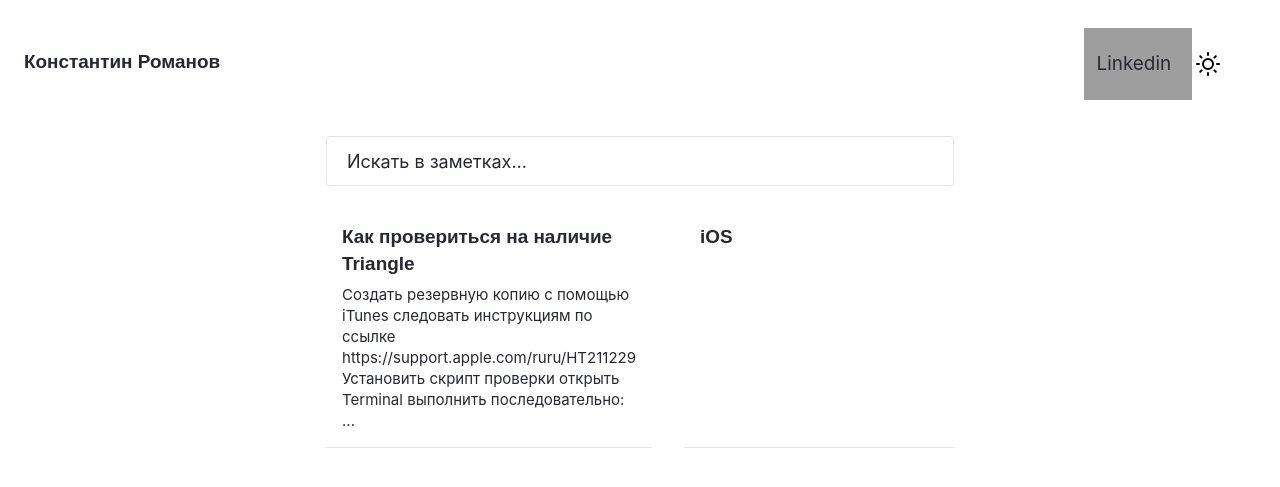
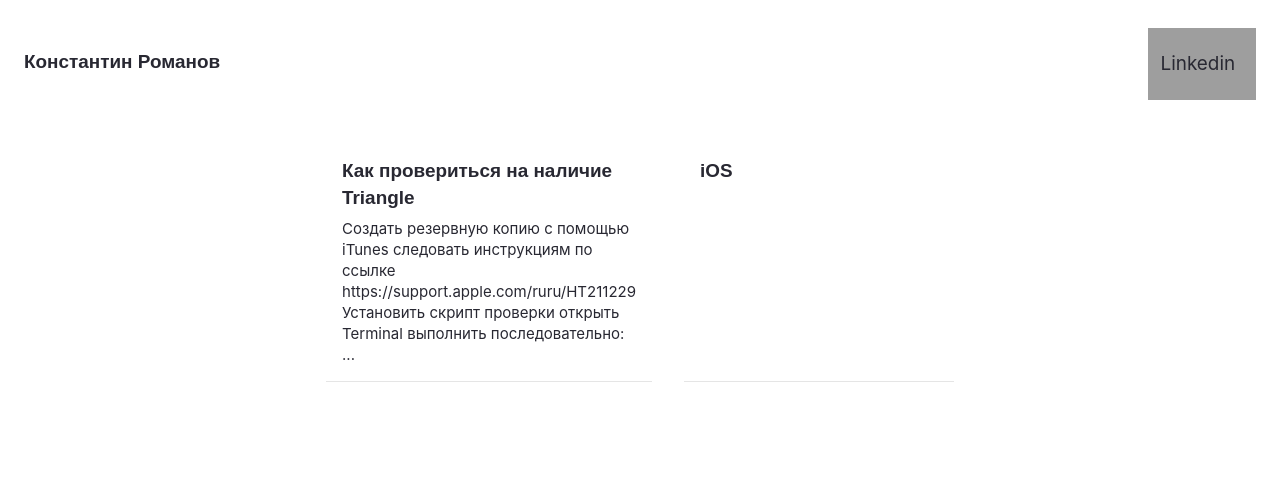
Before and after one commit to kotasher/kotasher.github.io, a Jekyll site: the page built from pages/index.md, in a window 1280 px wide. Shown: the top 487 px of the page. Built offline with Jekyll 4.4.1, drawn with Linux system fonts in a browser that asks for light colours; grey boxes are pictures that could not be loaded.

Commit message:
06/02/2023 21:47:09

```diff
--- a/_config.yml
+++ b/_config.yml
@@ -42,7 +42,7 @@ privatelinks:
 # To enable set "enabled : true" else, use "enabled:false"
 preferences:
   search:
-    enabled: true
+    enabled: false
   wiki_style_link:
     enabled: true
   pagepreview:
--- a/_includes/Nav.html
+++ b/_includes/Nav.html
@@ -57,7 +57,7 @@
           Linkedin
         </a>
       </div>
-      <div class="navbar-end is-hidden-mobile" onclick="modeSwitcher()" >
+      <!-- <div class="navbar-end is-hidden-mobile" onclick="modeSwitcher()" >
         <div class="navbar-item">
           <div class="buttons">
             <a class="button is-text">
@@ -67,6 +67,6 @@
             </a>
           </div>
         </div>
-      </div>
+      </div> -->
     </div>
   </nav>
--- a/_layouts/Post.html
+++ b/_layouts/Post.html
@@ -32,8 +32,6 @@
 <head>
     <meta content="width=device-width, initial-scale=1" name="viewport" />
     <meta property="og:image" content="../assets/img/OGImg.png">
-    <link rel="preconnect" href="https://fonts.googleapis.com">
-    <link rel="preconnect" href="https://fonts.gstatic.com" crossorigin>
     {%- if page.title -%}
     <meta content="{{ page.title }}" property="og:title">
     <meta content="article" property="og:type">
```
